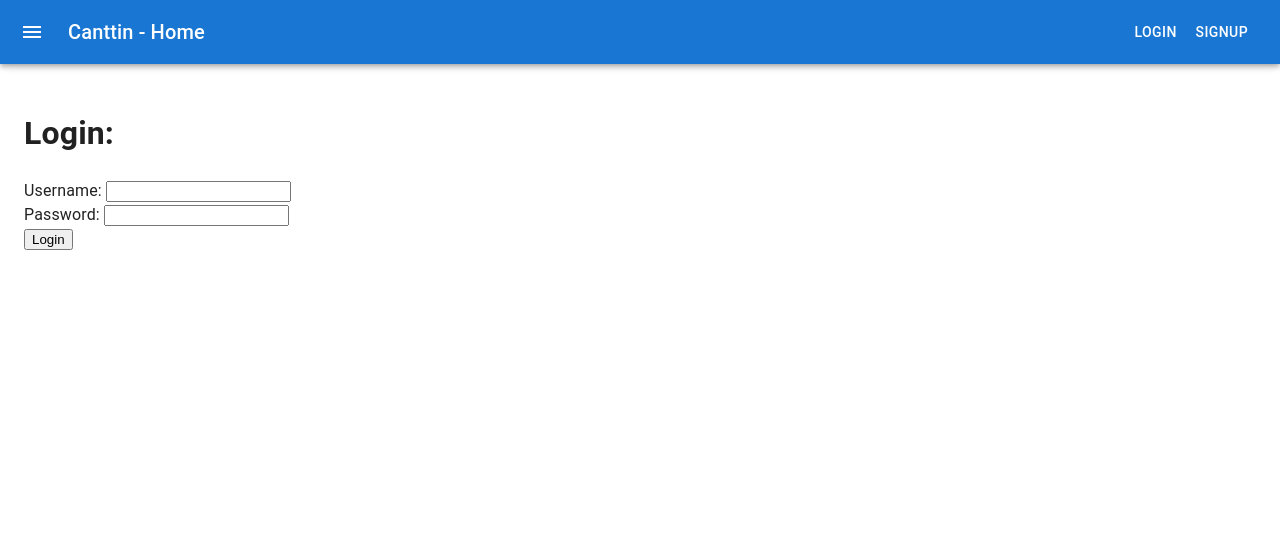
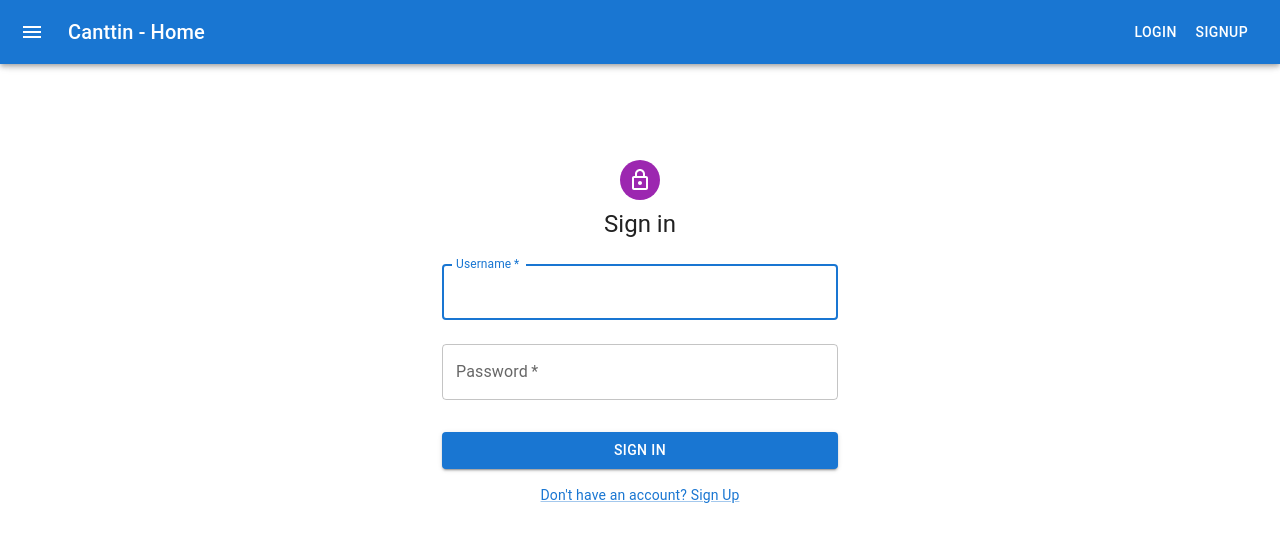
Before and after one commit to Techsolutions1213/Cantiin-React-NextJS, a React (Create React App) app in the folder Cantiin-React-MaterialUI/: page /login in a window 1280 px wide. Shown: the top 542 px of the page. Built offline with nearby package versions, Linux system fonts and the light colour scheme; no server answers.

Commit message:
New Login Form Works Now

```diff
--- a/Cantiin-React-MaterialUI/src/Components/forms/auth/login.js
+++ b/Cantiin-React-MaterialUI/src/Components/forms/auth/login.js
@@ -1,11 +1,83 @@
-import React, {useState, useContext} from "react";
-import fetchers from "../../../Functions/fetchers";
-import {Redirect} from "react-router-dom";
+import React,  {useState, useContext} from "react";
+import Avatar from "@mui/material/Avatar";
+import Button from "@mui/material/Button";
+import CssBaseline from "@mui/material/CssBaseline";
+import TextField from "@mui/material/TextField";
+import FormControlLabel from "@mui/material/FormControlLabel";
+import Checkbox from "@mui/material/Checkbox";
+import Link from "@mui/material/Link";
+import Grid from "@mui/material/Grid";
+import Box from "@mui/material/Box";
+import LockOutlinedIcon from "@mui/icons-material/LockOutlined";
+import Typography from "@mui/material/Typography";
+import Container from "@mui/material/Container";
+import { createTheme, ThemeProvider } from "@mui/material/styles";
 
 import AuthContext from "../../../Contexts/Authentication";
+import fetchers from "../../../Functions/fetchers";
 
 
-const axios = require("axios");
+
+function Copyright(props) {
+	return (
+		<Typography variant="body2" color="text.secondary" align="center" {...props}>
+			{"Copyright © "}
+			<Link color="inherit" href="https://mui.com/">
+        Your Website
+			</Link>{" "}
+			{new Date().getFullYear()}
+			{"."}
+		</Typography>
+	);
+}
+
+const theme = createTheme();
+
+export default function SignIn() {
+	const {successfulUserResponse} = useContext(AuthContext);
+
+
+	const [errMessage,setErrorMessage] = useState("");
+	const [formErrors,setFormErrors] = useState({"username":"", "password":""});
+
+	const handleSubmit = (event) =>{
+		event.preventDefault();
+		const formData = new FormData(event.currentTarget);
+		const username=  formData.get("username");
+		const password= formData.get("password");
+		setErrorMessage("");
+		setFormErrors({"username":"", "password":""});
+
+
+		fetchers.auth.login({username, password})
+			.then(function (response) {
+				successfulUserResponse(response);
+				window.location.replace("/");
+			})
+			.catch(function (error) {
+				console.log();
+				//setErrorMessage("Wrong Username or Password");
+
+				let data = error.response.data;
+				console.log(data);
+				setFormErrors({...formErrors, ...data});
+			})
+			.catch(()=>{
+				console.log("second error");
+				setErrorMessage("Something went wrong");
+			});
+
+	};
+
+
+	const handleChange=(e)=>{
+		setFormErrors(
+			{
+					...formErrors,
+					[e.target.name]:""
+			}
+		);
+	};
 
 
 
@@ -14,96 +86,82 @@ const axios = require("axios");
 
 
 
-const LoginForm = () => {
 
 
 
-	const [form,setForm] = useState(
-		{
-			data:   {username:"", password:""},
-			errors: {username:"", password:""},
-			errMsg:""
-		});
-
-
-	const {successfulUserResponse} = useContext(AuthContext);
-
-	const handleSubmit = (e) =>{
-		e.preventDefault();
-
-		setForm(
-			{
-				...form,
-				errors: {username:"",password:""}
-			}
-		);
-
-		fetchers.auth.login({"username":form.data.username,"password":form.data.password})
-			.then(function (response) {
-				successfulUserResponse(response);
-				window.location.replace("/");
-			})
-			.catch(function (error) {
-				let data = error.response.data;
-				setForm({
-					...form,
-					errors:{
-						...form.errors,
-						...data
-					}
-				});
-			})
-			.catch(()=>{
-				setForm(
-					{
-						...form,
-						errMsg:"Something went wrong"
-					});
-			});
-
-	};
 
 
 
-	const handleChange=(e)=>{
-		setForm(
-			{
-				data:{
-					...form.data,
-					[e.target.name]:e.target.value
-				},
-				errors:{
-					...form.errors,
-					[e.target.name]:""
-				}
-			}
-		);
-	};
+	return (
+		<ThemeProvider theme={theme}>
+			<Container component="main" maxWidth="xs">
+				<CssBaseline />
+				<Box
+					sx={{
+						marginTop: 8,
+						display: "flex",
+						flexDirection: "column",
+						alignItems: "center",
+					}}
+					>
+					<Avatar sx={{ m: 1, bgcolor: "secondary.main" }}>
+						<LockOutlinedIcon />
+					</Avatar>
+					<Typography component="h1" variant="h5">
+            		Sign in
+					</Typography>
+					<Box component="form" onSubmit={handleSubmit} noValidate sx={{ mt: 1 }}>
+						<TextField
+							margin="normal"
+							required
+							fullWidth
+							id="username"
+							label="Username"
+							name="username"
+							autoFocus
+							error={formErrors.username?true:false}
+							helperText={formErrors.username||undefined}
+							onChange={handleChange}
 
-
-
-	return ( <form onSubmit={handleSubmit}>
-
-		<div>
-			<label>Username: </label>
-			<input type="text" name="username" value={form.data.username} onChange={handleChange}/>
-			<span className="form-error" name="username"> {form.errors.username}</span>
-		</div>
-		<div>
-			<label>Password: </label>
-			<input type="password" name="password" value={form.data.password} onChange={handleChange}/>
-			<span className="form-error" name="password"> {form.errors.password}</span>
-		</div>
-		<input type="submit" value="Login"/>
-
-
-		<div className="message-of-error-page">{form.errMsg}</div>
-
-	</form>
-
-
-
+						/>
+						<TextField
+							margin="normal"
+							required
+							fullWidth
+							name="password"
+							label="Password"
+							type="password"
+							id="password"
+							error={formErrors.password?true:false}
+							helperText={formErrors.password||undefined}
+							onChange={handleChange}
+						/>
+						<Typography sx={{
+							display:"flex",
+							justifyContent:"center",
+							color: "error.main"
+						}}>
+							{errMessage}
+						</Typography>
+						<Button
+							type="submit"
+							fullWidth
+							variant="contained"
+							sx={{ mt: 3, mb: 2 }}
+						>
+              			Sign In
+						</Button>
+						<Container  sx={{
+							display:"flex",
+							justifyContent:"center",
+						}}>
+								<Link href="/signup/" variant="body2">
+									{"Don't have an account? Sign Up"}
+								</Link>
+						</Container>
+					</Box>
+				</Box>
+			</Container>
+		</ThemeProvider>
 	);
-};
-
-export default LoginForm;
+}
--- a/Cantiin-React-MaterialUI/src/Routes/Auth/Login.js
+++ b/Cantiin-React-MaterialUI/src/Routes/Auth/Login.js
@@ -1,21 +1,167 @@
-import React from "react";
+import React,  {useState, useContext} from "react";
+import Avatar from "@mui/material/Avatar";
+import Button from "@mui/material/Button";
+import CssBaseline from "@mui/material/CssBaseline";
+import TextField from "@mui/material/TextField";
+import FormControlLabel from "@mui/material/FormControlLabel";
+import Checkbox from "@mui/material/Checkbox";
+import Link from "@mui/material/Link";
+import Grid from "@mui/material/Grid";
+import Box from "@mui/material/Box";
+import LockOutlinedIcon from "@mui/icons-material/LockOutlined";
+import Typography from "@mui/material/Typography";
+import Container from "@mui/material/Container";
+import { createTheme, ThemeProvider } from "@mui/material/styles";
+
+import AuthContext from "../../Contexts/Authentication";
+import fetchers from "../../Functions/fetchers";
 
 
-import LoginForm from "../../Components/forms/auth/login";
+
+function Copyright(props) {
+	return (
+		<Typography variant="body2" color="text.secondary" align="center" {...props}>
+			{"Copyright © "}
+			<Link color="inherit" href="https://mui.com/">
+        Your Website
+			</Link>{" "}
+			{new Date().getFullYear()}
+			{"."}
+		</Typography>
+	);
+}
+
+const theme = createTheme();
+
+export default function SignIn() {
+	const {successfulUserResponse} = useContext(AuthContext);
 
 
-const LoginRoute = (props) => {
+	const [errMessage,setErrorMessage] = useState("");
+	const [formErrors,setFormErrors] = useState({"username":"", "password":""});
 
-	return <div>
-
-		<h1>
-      Login:
-		</h1>
-
-		<LoginForm/>
+	const handleSubmit = (event) =>{
+		event.preventDefault();
+		const formData = new FormData(event.currentTarget);
+		const username=  formData.get("username");
+		const password= formData.get("password");
+		setErrorMessage("");
+		setFormErrors({"username":"", "password":""});
 
 
-	</div>;
-};
+		fetchers.auth.login({username, password})
+			.then(function (response) {
+				successfulUserResponse(response);
+				window.location.replace("/");
+			})
+			.catch(function (error) {
+				console.log();
+				//setErrorMessage("Wrong Username or Password");
 
-export default LoginRoute;
+				let data = error.response.data;
+				console.log(data);
+				setFormErrors({...formErrors, ...data});
+			})
+			.catch(()=>{
+				console.log("second error");
+				setErrorMessage("Something went wrong");
+			});
+
+	};
+
+
+	const handleChange=(e)=>{
+		setFormErrors(
+			{
+					...formErrors,
+					[e.target.name]:""
+			}
+		);
+	};
+
+
+
+
+
+
+
+
+
+
+
+
+
+
+	return (
+		<ThemeProvider theme={theme}>
+			<Container component="main" maxWidth="xs">
+				<CssBaseline />
+				<Box
+					sx={{
+						marginTop: 8,
+						display: "flex",
+						flexDirection: "column",
+						alignItems: "center",
+					}}
+					>
+					<Avatar sx={{ m: 1, bgcolor: "secondary.main" }}>
+						<LockOutlinedIcon />
+					</Avatar>
+					<Typography component="h1" variant="h5">
+            		Sign in
+					</Typography>
+					<Box component="form" onSubmit={handleSubmit} noValidate sx={{ mt: 1 }}>
+						<TextField
+							margin="normal"
+							required
+							fullWidth
+							id="username"
+							label="Username"
+							name="username"
+							autoFocus
+							error={formErrors.username?true:false}
+							helperText={formErrors.username||undefined}
+							onChange={handleChange}
+
+						/>
+						<TextField
+							margin="normal"
+							required
+							fullWidth
+							name="password"
+							label="Password"
+							type="password"
+							id="password"
+							error={formErrors.password?true:false}
+							helperText={formErrors.password||undefined}
+							onChange={handleChange}
+						/>
+						<Typography sx={{
+							display:"flex",
+							justifyContent:"center",
+							color: "error.main"
+						}}>
+							{errMessage}
+						</Typography>
+						<Button
+							type="submit"
+							fullWidth
+							variant="contained"
+							sx={{ mt: 3, mb: 2 }}
+						>
+              			Sign In
+						</Button>
+						<Container  sx={{
+							display:"flex",
+							justifyContent:"center",
+						}}>
+								<Link href="/signup/" variant="body2">
+									{"Don't have an account? Sign Up"}
+								</Link>
+						</Container>
+					</Box>
+				</Box>
+			</Container>
+		</ThemeProvider>
+	);
+}
--- a/Cantiin-React-MaterialUI/src/Routes/Test.js
+++ b/Cantiin-React-MaterialUI/src/Routes/Test.js
@@ -39,21 +39,6 @@ export default function SignIn() {
 
 	const [errMessage,setErrorMessage] = useState("");
 	const [formErrors,setFormErrors] = useState({"username":"", "password":""});
-
-	/*
-	const handleSubmit = (event) => {
-		event.preventDefault();
-		const data = new FormData(event.currentTarget);
-		// eslint-disable-next-line no-console
-		console.log({
-			username: data.get("username"),
-			password: data.get("password"),
-		});
-	};
-*/
-
-
-
 
 	const handleSubmit = (event) =>{
 		event.preventDefault();
@@ -170,13 +155,12 @@ export default function SignIn() {
 							display:"flex",
 							justifyContent:"center",
 						}}>
-								<Link href="#" variant="body2">
+								<Link href="/signup/" variant="body2">
 									{"Don't have an account? Sign Up"}
 								</Link>
 						</Container>
 					</Box>
 				</Box>
-				<Copyright sx={{ mt: 8, mb: 4 }} />
 			</Container>
 		</ThemeProvider>
 	);
```
